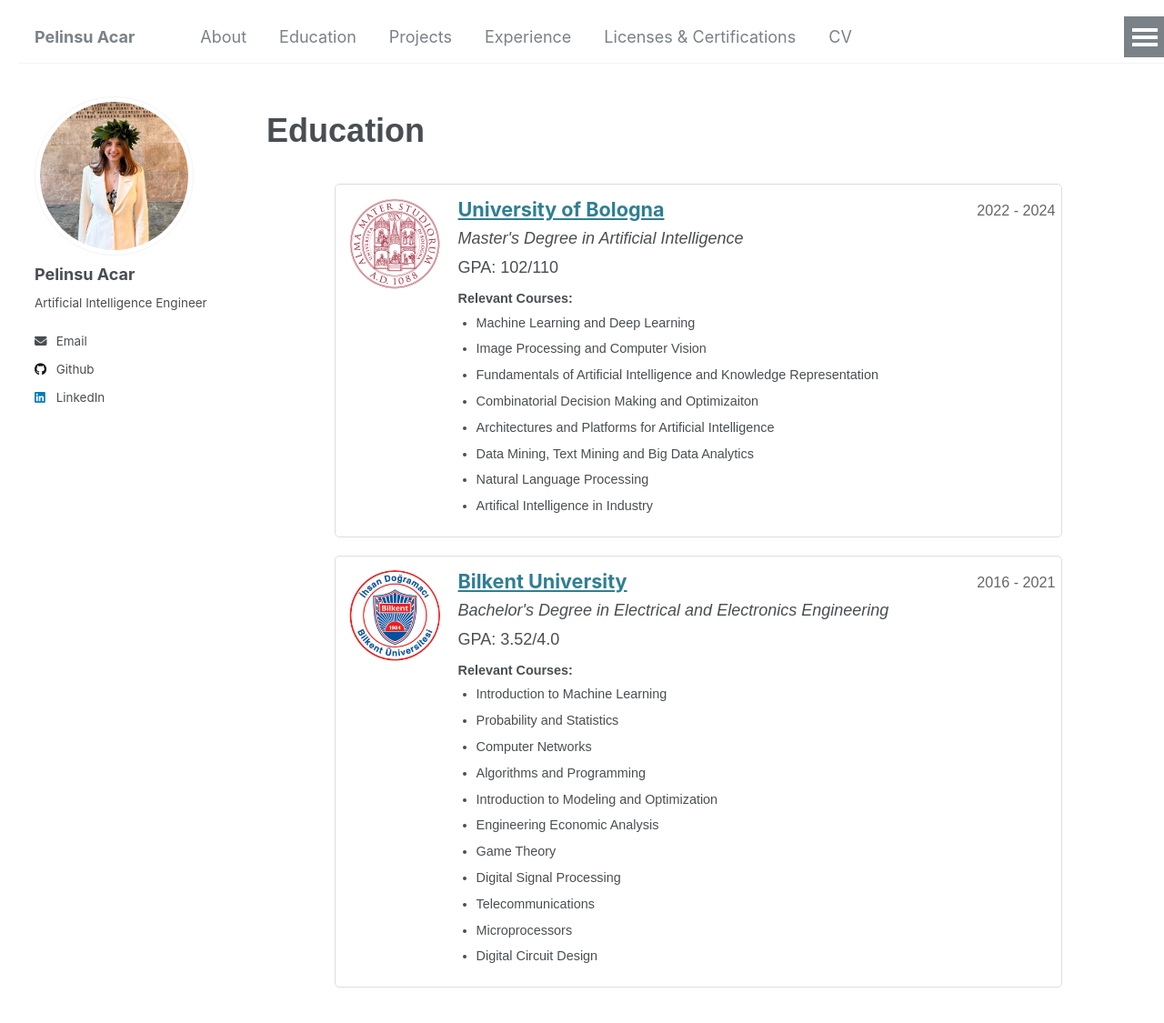
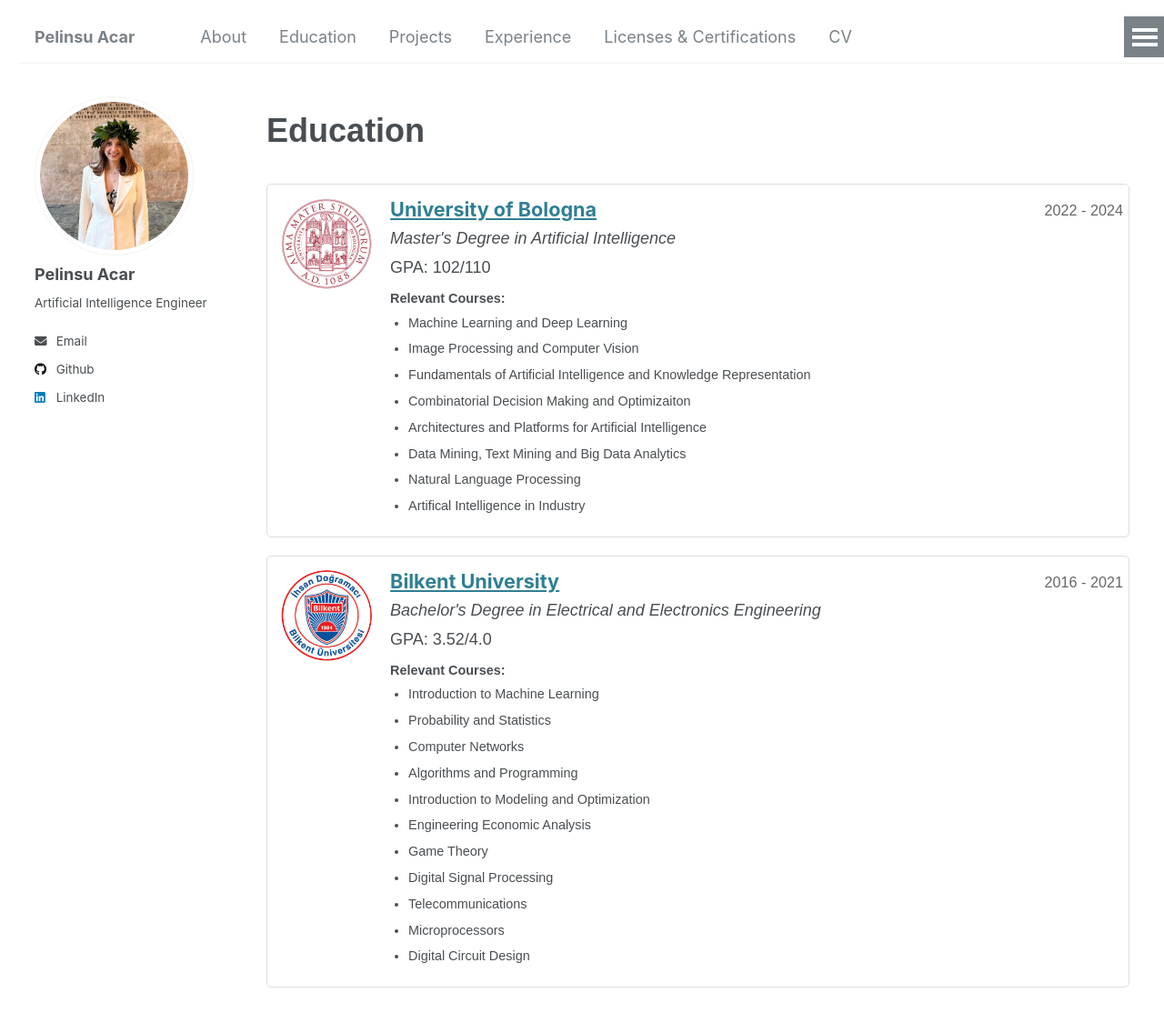
Before and after one commit to pelinsuacar/pelinsuacar.github.io, a Jekyll site: the page built from _pages/education.md, in a window 1280 px wide and 1324 px high. Shown: the top 1125 px of the window at 91% size. Built offline with Jekyll 4.4.1, drawn with Linux system fonts in a browser that asks for light colours.

Commit message:
Update education.html

```diff
--- a/_layouts/education.html
+++ b/_layouts/education.html
@@ -39,10 +39,12 @@ layout: default
     font-size: 2em; /* Adjust font size as needed */
     margin: 0 0 40px; /* Add sufficient margin above and below */
     }
-  .education {
-      width: 100%; /* Make it responsive */
-      max-width: 800px; /* Limit maximum width */
-      margin: auto; /* Center align */
+    .education {
+    margin-left: 0; /* Remove any centering */
+  }
+
+  .education-section {
+    width: auto; /* Allow it to grow to fit content */
   }
 
 
```
